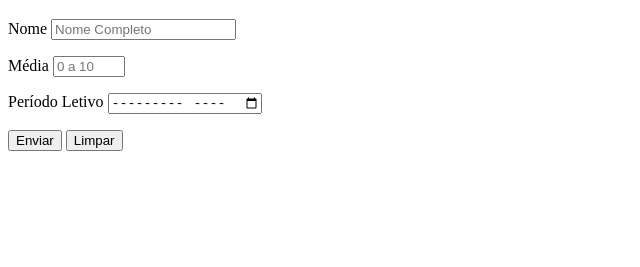
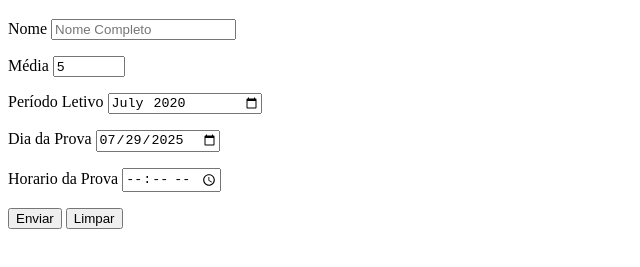
Before and after one commit to HeberAlencar/html-css, a plain HTML site: page exercicios/ex025/form003.html in a window 1280 px wide. Shown: the part 61-328 px from the top of the page, without its empty margins (0-640 px from the left). Drawn offline with Linux system fonts and the light colour scheme.

Commit message:
atualização formularios

```diff
--- a/exercicios/ex025/form003.html
+++ b/exercicios/ex025/form003.html
@@ -14,11 +14,19 @@
         </p>
         <p>
             <label for="imedia">Média</label>
-            <input type="number" name="media" id="imedia" min="0" max="10" placeholder="0 a 10" step="0.1" required>
+            <input type="number" name="media" id="imedia" min="0" max="10" placeholder="0 a 10" step="0.1" value="5" required>
         </p>
         <p>
             <label for="imes">Período Letivo</label>
-            <input type="month" name="mes" id="imes">
+            <input type="month" name="mes" id="imes" value="2020-07"> <!-- o value e so para teste o JS faz essa função de colocar as datas automaticamente -->
+        </p>
+        <p>
+            <label for="idia">Dia da Prova</label>
+            <input type="date" name="dia" id="idia" value="2025-07-29">
+        </p>
+        <p>
+            <label for="ihora">Horario da Prova</label>
+            <input type="time" name="hora" id="ihora">
         </p>
         <p>
             <input type="submit" value="Enviar">
```
